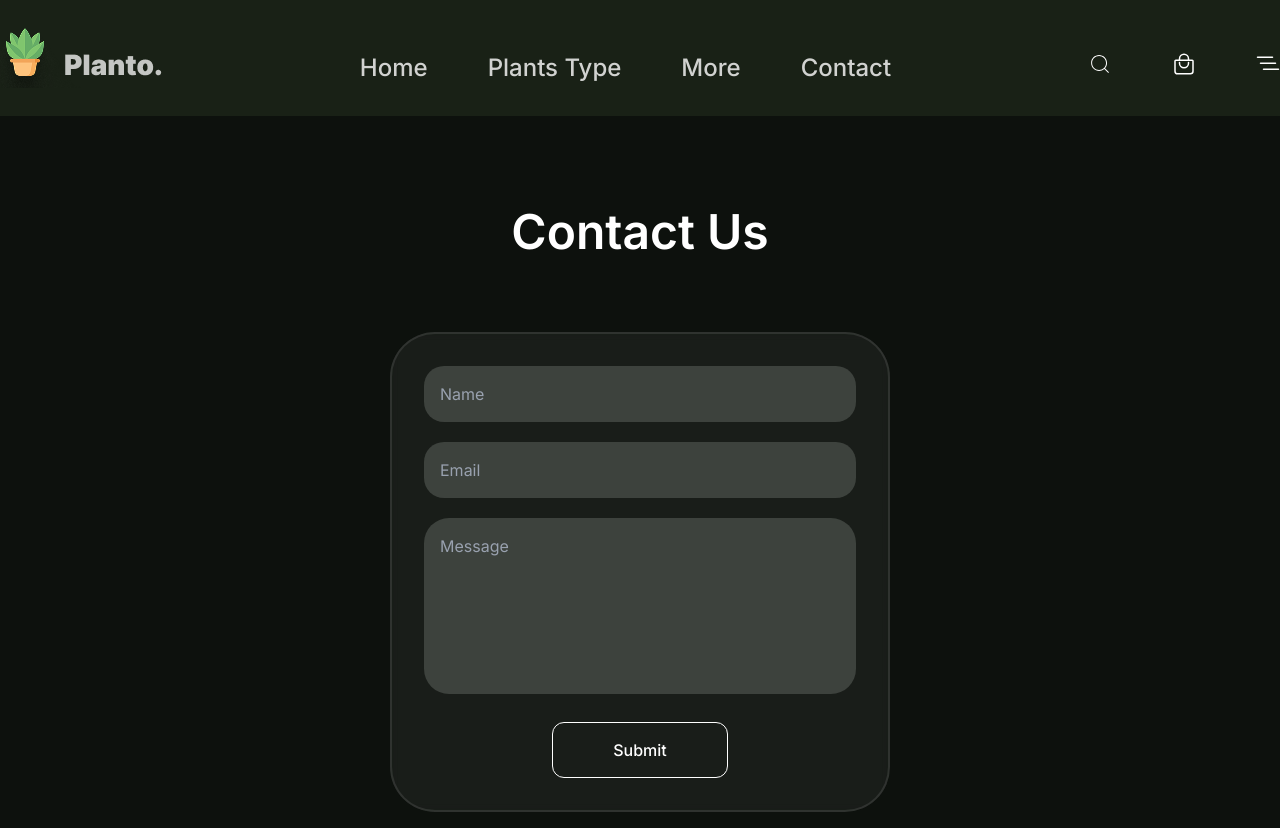
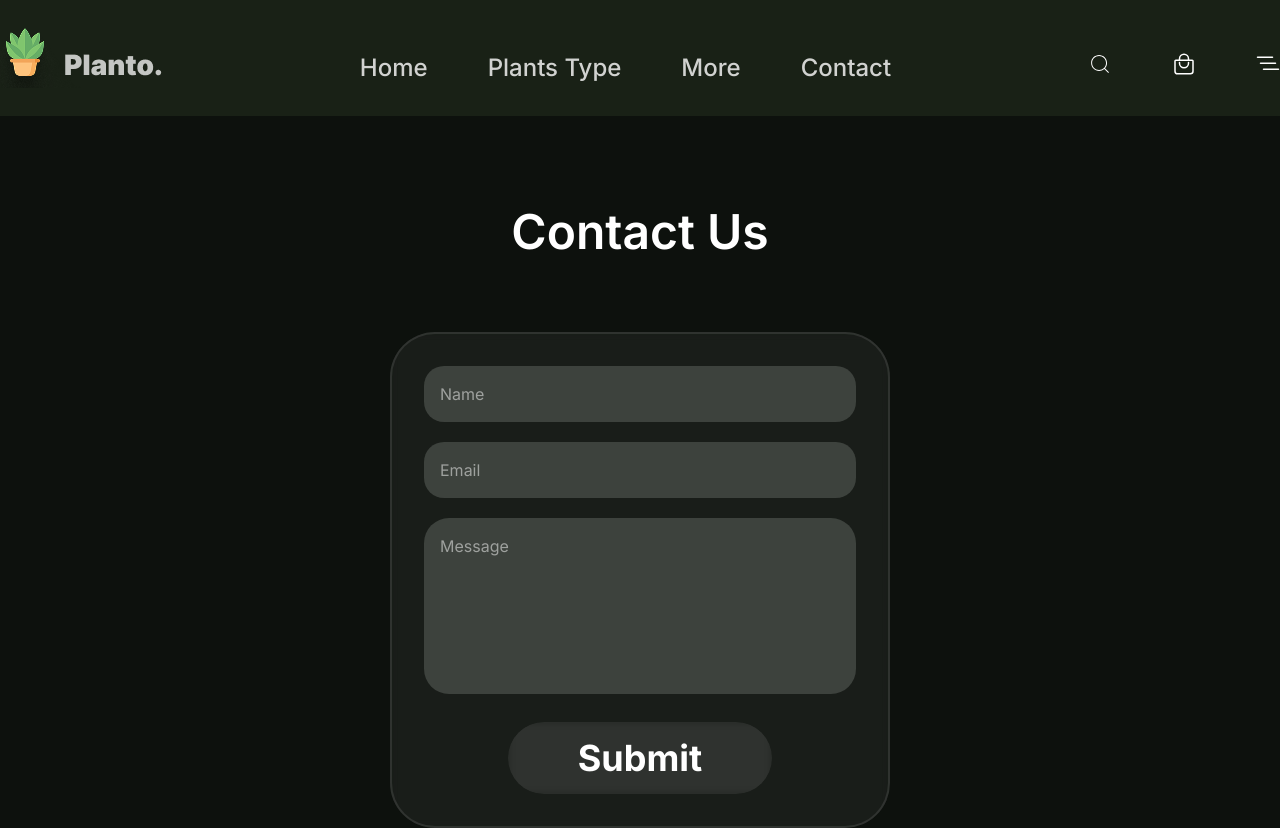
Before and after one commit to mesbaulrafi/planto, a React (Vite) app: page /contact in a window 1280 px wide. Shown: the top 828 px of the page. Built offline with nearby package versions, Linux system fonts and the light colour scheme.

Commit message:
edit button  in contuct part

```diff
--- a/src/components/pages/Contact.jsx
+++ b/src/components/pages/Contact.jsx
@@ -16,26 +16,26 @@ const Contact = () => {
           <input
             type="text"
             placeholder='Name'
-            className="w-full bg-[#3d423d] border-none outline-none p-4 rounded-[20px] text-white placeholder:text-gray-400"
+            className="w-full bg-[#3d423d] border-none outline-none p-4 rounded-[20px] text-white placeholder:[#a0a29e]"
           />
 
           {/* Email Input */}
           <input
             type="email"
             placeholder='Email'
-            className="w-full bg-[#3d423d] border-none outline-none p-4 rounded-[20px] text-white placeholder:text-gray-400"
+            className="w-full bg-[#3d423d] border-none outline-none p-4 rounded-[20px] text-white placeholder:[#a0a29e]"
           />
 
           {/* Message Textarea */}
           <textarea
             placeholder='Message'
             rows="6"
-            className="w-full bg-[#3d423d] border-none outline-none p-4 rounded-[25px] text-white placeholder:text-gray-400 resize-none"
+            className="w-full bg-[#3d423d] border-none outline-none p-4 rounded-[25px] text-white placeholder:[#a0a29e] resize-none"
           ></textarea>
 
           {/* Submit Button Centering */}
           <div className="flex justify-center mt-2">
-             <Button btnText={'Submit'} className="bg-[#3d423d] hover:bg-[#4a504a] text-white px-12 py-3 rounded-full transition-all font-medium" />
+             <button className=' text-white text-4xl font-bold rounded-[40px] bg-white/5 backdrop-blur-[5px] py-4 px-[70px]'>Submit</button>
           </div>
         </Blurdiv>
       </div>
```
